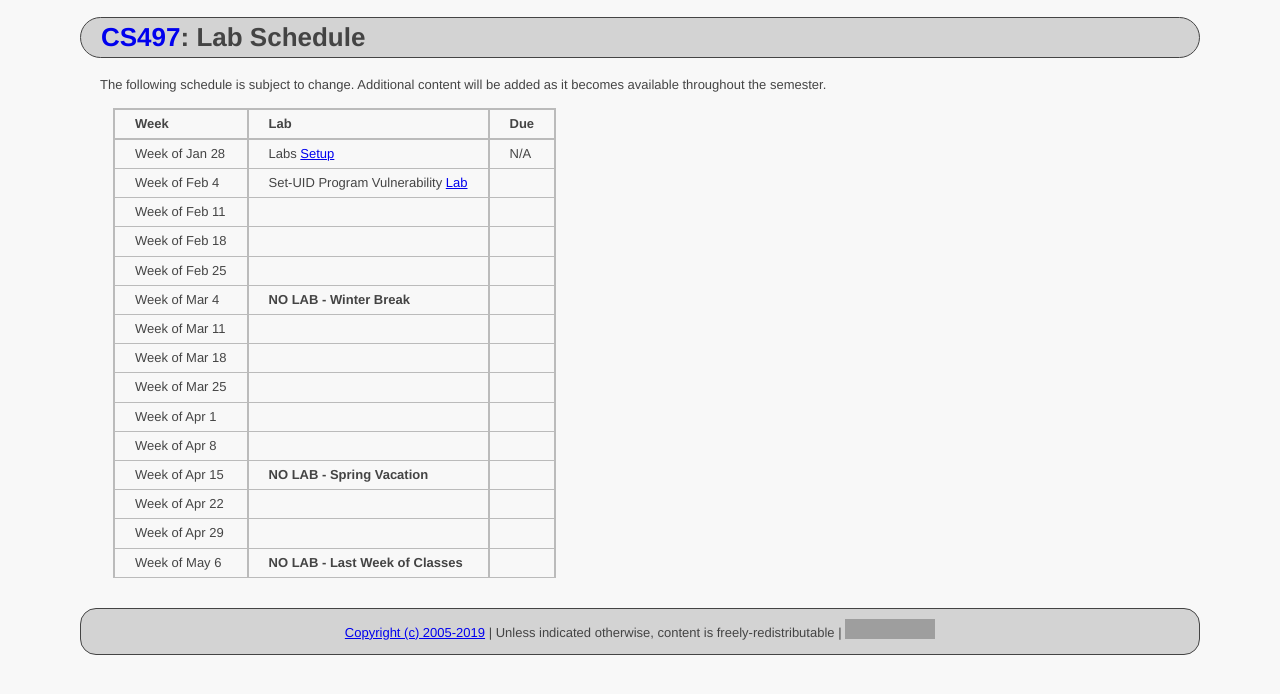
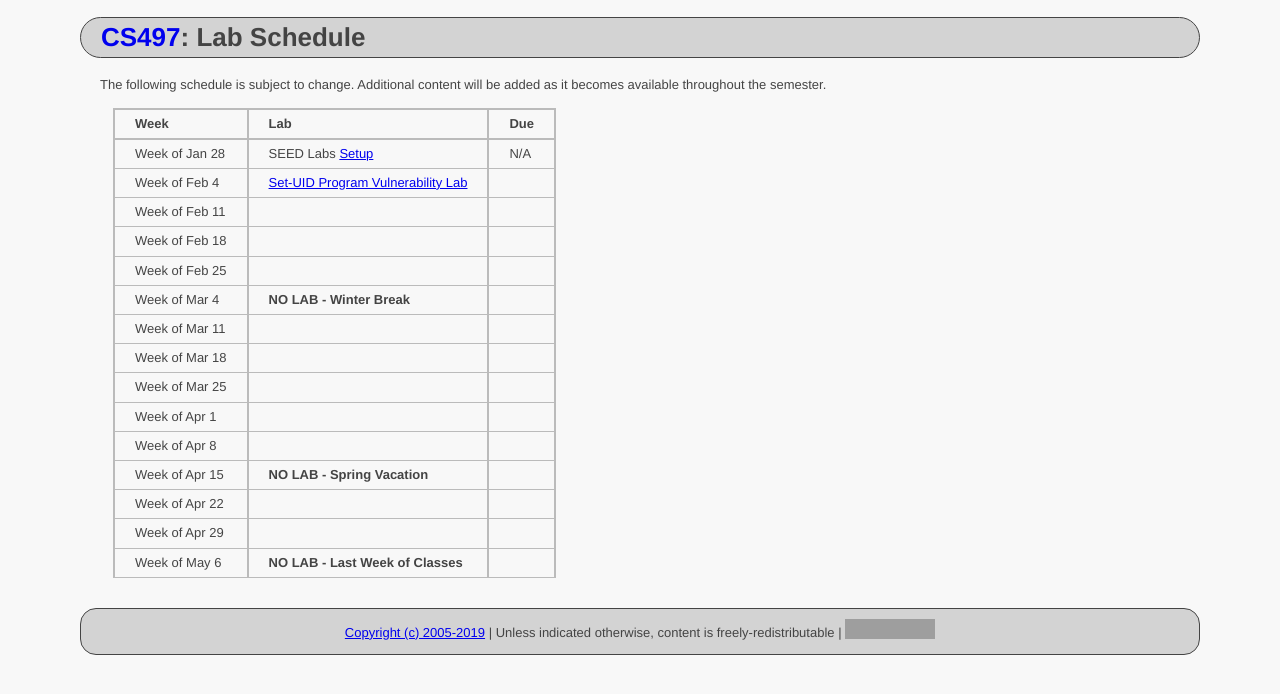
Before and after one commit to ycpcs/cs497-spring2019, a Jekyll site: the page built from labs/index.md, in a window 1280 px wide. Shown: the top 694 px of the page. Built offline with Jekyll 4.4.1, drawn with Linux system fonts in a browser that asks for light colours; grey boxes are pictures that could not be loaded.

Commit message:
Update index.md

```diff
--- a/labs/index.md
+++ b/labs/index.md
@@ -10,8 +10,8 @@ Additional content will be added as it becomes available throughout the semester
 
 **Week**       | **Lab**                                                                |  **Due**
 :--------------|:-----------------------------------------------------------------------|:--------------------------
-Week of Jan 28 |  Labs [Setup](lab01.html)                                              | N/A
-Week of Feb 4  |  Set-UID Program Vulnerability [Lab](Set-UID.pdf)                      |
+Week of Jan 28 |  SEED Labs [Setup](lab01.html)                                              | N/A
+Week of Feb 4  |  [Set-UID Program Vulnerability Lab](Environment_Variable_and_SetUID.pdf)                      |
 Week of Feb 11 |  |
 Week of Feb 18 |  |
 Week of Feb 25 |  |
```
